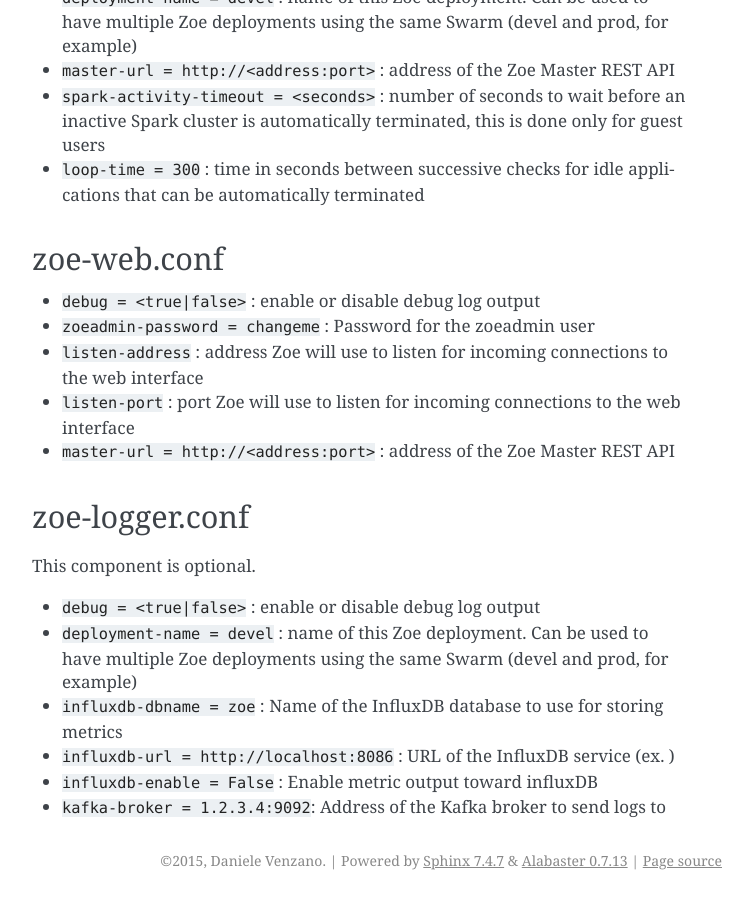
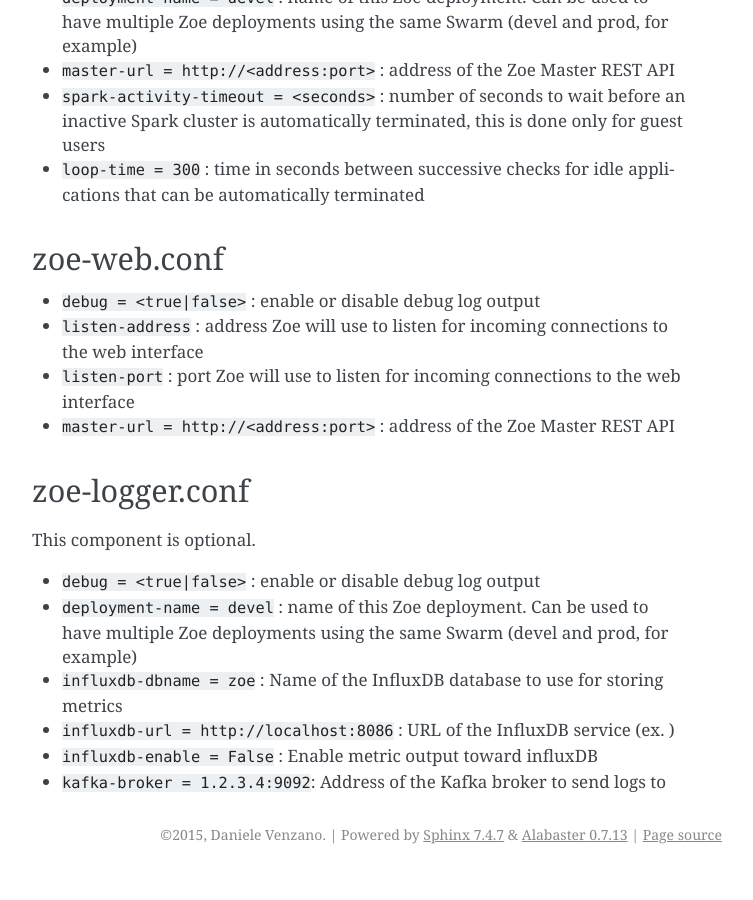
Before and after one commit to DistributedSystemsGroup/zoe, a Sphinx documentation site: the page built from docs/config_file.rst, in a window 1280 px wide and 900 px high, scrolled down 1078 px. Shown: the whole window, without its empty margins (388-1141 px from the left). Built offline with Sphinx 7.4.7, drawn with Linux system fonts in a browser that asks for light colours; after the commit the page ends 1952 px from its top, so only the background shows below that.

Commit message:
Remove option from docs

```diff
--- a/docs/config_file.rst
+++ b/docs/config_file.rst
@@ -36,7 +36,6 @@
 zoe-web.conf
 ------------
 * ``debug = <true|false>`` : enable or disable debug log output
-* ``zoeadmin-password = changeme`` : Password for the zoeadmin user
 * ``listen-address`` : address Zoe will use to listen for incoming connections to the web interface
 * ``listen-port`` : port Zoe will use to listen for incoming connections to the web interface
 * ``master-url = http://<address:port>`` : address of the Zoe Master REST API
```
